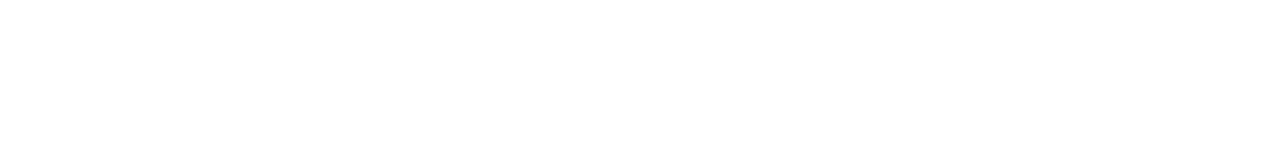
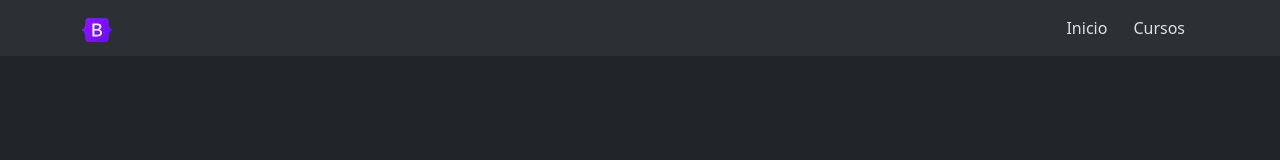
Before and after one commit to DaniiGomezz/TP5-boostrap, a plain HTML site: page index.html in a window 1280 px wide. Drawn offline with nearby package versions, Linux system fonts and the light colour scheme.

Commit message:
hice un navgar con 2 botones y un logo

```diff
--- a/index.html
+++ b/index.html
@@ -1,5 +1,5 @@
-<!doctype html data-bs-theme="dark">
-<html lang="en">
+<!doctype html >
+<html lang="en" data-bs-theme="dark">
   <head>
     <meta charset="utf-8">
     <meta name="viewport" content="width=device-width, initial-scale=1">
@@ -8,6 +8,28 @@
   </head>
   <body>
     <header>
+      <nav class="navbar navbar-expand-lg bg-body-tertiary">
+        <div class="container">
+          <a class="navbar-brand" href="#">
+            <img src="bootstrap-logo.svg" alt="Bootstrap" width="30" height="24">
+          </a>
+
+          <button class="navbar-toggler" type="button" data-bs-toggle="collapse" data-bs-target="#navbarSupportedContent" aria-controls="navbarSupportedContent" aria-expanded="false" aria-label="Toggle navigation">
+            <span class="navbar-toggler-icon"></span>
+          </button>
+          <div class="collapse navbar-collapse" id="navbarSupportedContent">
+            <ul class="navbar-nav ms-auto mb-2 mb-lg-0">
+              <li class="nav-item">
+                <a class="btn " href="#" role="button">Inicio</a>
+              </li>
+              <li class="nav-item">
+                <a class="btn " href="#" role="button">Cursos</a>
+              </li>
+
+
+          </div>
+        </div>
+      </nav>
 
     </header>
  <main>
```
